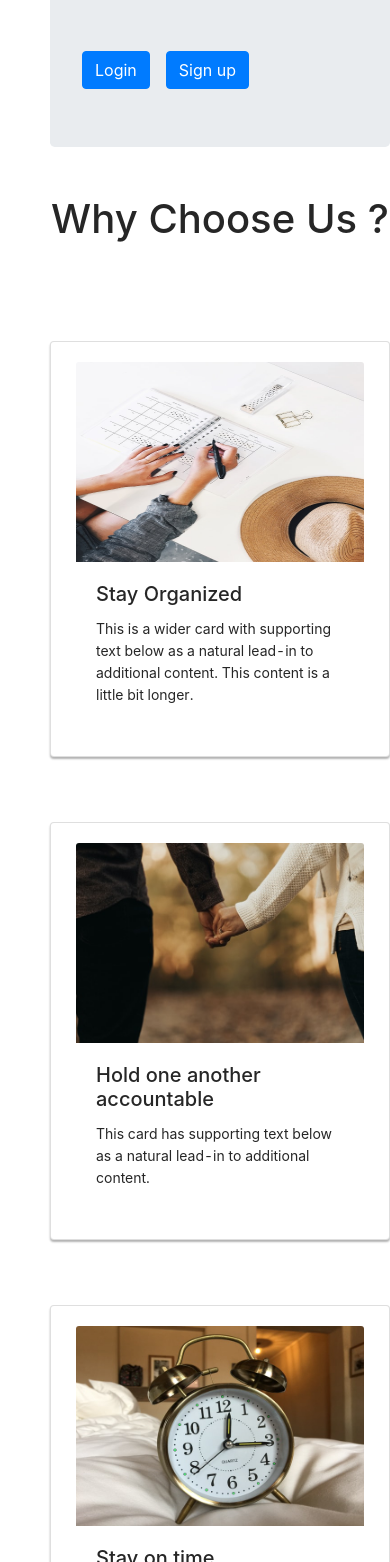
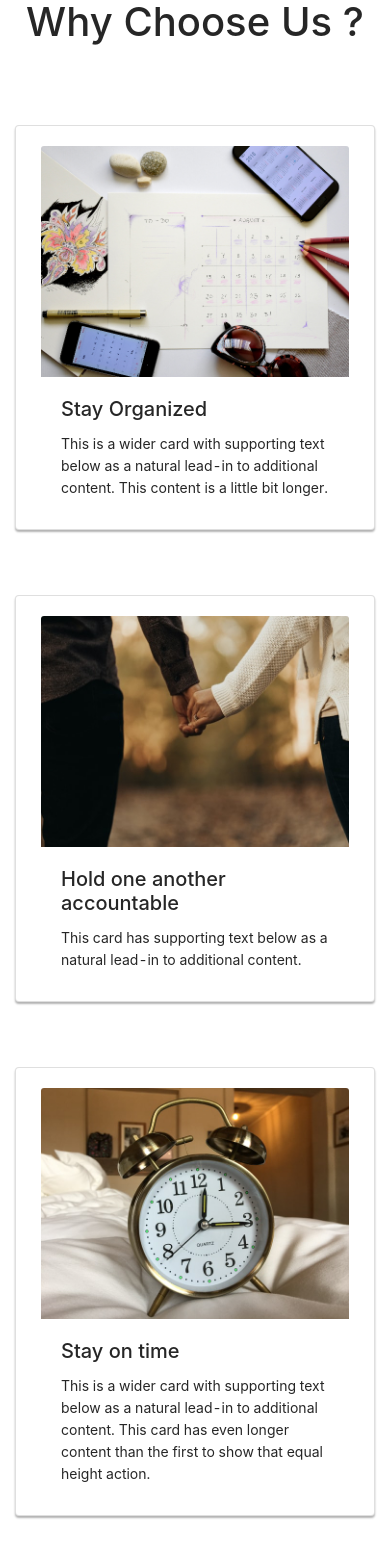
Before and after one commit to chingu-voyages/v27-geckos-team-03, a React (Create React App) app in the folder health-on-time/: page / in a window 390 px wide. Shown: the part 926-2488 px from the top of the page. Built offline with nearby package versions, Linux system fonts and the light colour scheme.

Commit message:
Fixed photo sizing and responsiveness on landing page

```diff
--- a/health-on-time/src/Components/LandingPage.js
+++ b/health-on-time/src/Components/LandingPage.js
@@ -7,13 +7,13 @@ import { Link } from "react-router-dom";
 const LandingPage = () => {
   return (
     <div className="App">
-      <main className="mt-3">
+      <main className="mt-3 container">
         <div>
           <div className="col logo-column mb-5">
             <img src="Health_on_time_logo.png" className="pl-4 pr-5 img-fluid" alt="Health on Time logo"/>
           </div>
         </div>
-        <img alt="hero" className="hero" src="/hero.jpg" />
+        <img alt="hero" className="hero img-fluid" src="/hero.jpg" />
         <Jumbotron className="jumbtron">
           <p>
             COVID has made it difficult to care of those we love, so we created
@@ -29,34 +29,34 @@ const LandingPage = () => {
             </Link>
           </p>
         </Jumbotron>
-        <h1>Why Choose Us ?</h1>
+        <h1 style={{marginBottom: "1.8rem"}}>Why Choose Us ?</h1>
         <CardDeck>
-          <Card>
-            <Card.Img variant="top" src="/planning.jpg" />
-            <Card.Body>
+          <Card style={{ minWidth: "12rem" }}>
+            <Card.Img variant="top" className="img-fluid" src="/planning-cc4.0-piqsels.com.jpg" />
+            <Card.Body style={{paddingBottom: "0px"}} >
               <Card.Title>Stay Organized</Card.Title>
-              <Card.Text>
+              <Card.Text className="card-text-landing">
                 This is a wider card with supporting text below as a natural
                 lead-in to additional content. This content is a little bit
                 longer.
               </Card.Text>
             </Card.Body>
           </Card>
-          <Card>
-            <Card.Img variant="top" src="/holdhands.jpg" />
-            <Card.Body>
+          <Card style={{ minWidth: "12rem" }}>
+            <Card.Img variant="top" className="img-fluid" src="/holdhands2.jpg" />
+            <Card.Body style={{paddingBottom: "0px"}}>
               <Card.Title>Hold one another accountable</Card.Title>
-              <Card.Text>
+              <Card.Text className="card-text-landing">
                 This card has supporting text below as a natural lead-in to
                 additional content.{" "}
               </Card.Text>
             </Card.Body>
           </Card>
-          <Card>
-            <Card.Img variant="top" src="/ontime.jpg" />
-            <Card.Body>
+          <Card style={{ minWidth: "12rem" }}>
+            <Card.Img variant="top" className="img-fluid" src="/ontime.jpg" />
+            <Card.Body style={{paddingBottom: "0px"}}>
               <Card.Title>Stay on time</Card.Title>
-              <Card.Text>
+              <Card.Text className="card-text-landing">
                 This is a wider card with supporting text below as a natural
                 lead-in to additional content. This card has even longer content
                 than the first to show that equal height action.
--- a/health-on-time/src/Components/MedScheduler/helpers.js
+++ b/health-on-time/src/Components/MedScheduler/helpers.js
@@ -47,7 +47,7 @@ function getDayNames(everyDay,mon,tues,wed,thur,fri,sat,sun) {
 // wArr: weekdays array from prescription object (Example: [0,4,6])
 // short: boolean signifying whether you want abbreviations or not
 function dayNamesFromMed(wArr, short) {
-    return wArr.map(el => {
+    let res = wArr.map(el => {
         switch (parseInt(el)) {
             case 0: return (short ? "Mon" : "Monday");
             case 1: return (short ? "Tues" : "Tuesday");
@@ -59,6 +59,7 @@ function dayNamesFromMed(wArr, short) {
             default: return null;
         }
     })
+    console.log(res);
 }
 
 function displayArray(arr) {
--- a/health-on-time/src/Pages/AddMedication.js
+++ b/health-on-time/src/Pages/AddMedication.js
@@ -35,6 +35,7 @@ const AddMedication = () => {
           <>
             { existingPrescription === true ? <p>Warning: continuing will remove your existing schedule for {chosenMed.brandName}</p> : null}
             {/* existingPrescription === false ? <p>Existing prescription is false</p> : null */}
+
             <MedSchedulerMain
               cancelOut={cancelOut}
               chosenMed={chosenMed}
--- a/health-on-time/src/Styles/LandingPage.css
+++ b/health-on-time/src/Styles/LandingPage.css
@@ -25,3 +25,7 @@ main {
   main button {
     margin: 1rem 0 0 1rem;
   }
+
+  .card-text-landing{
+    padding-bottom: 0px;
+  }
```
Also changed, not shown: health-on-time/public/holdhands2.jpg (added), health-on-time/public/planning-cc4.0-piqsels.com.jpg (added).
